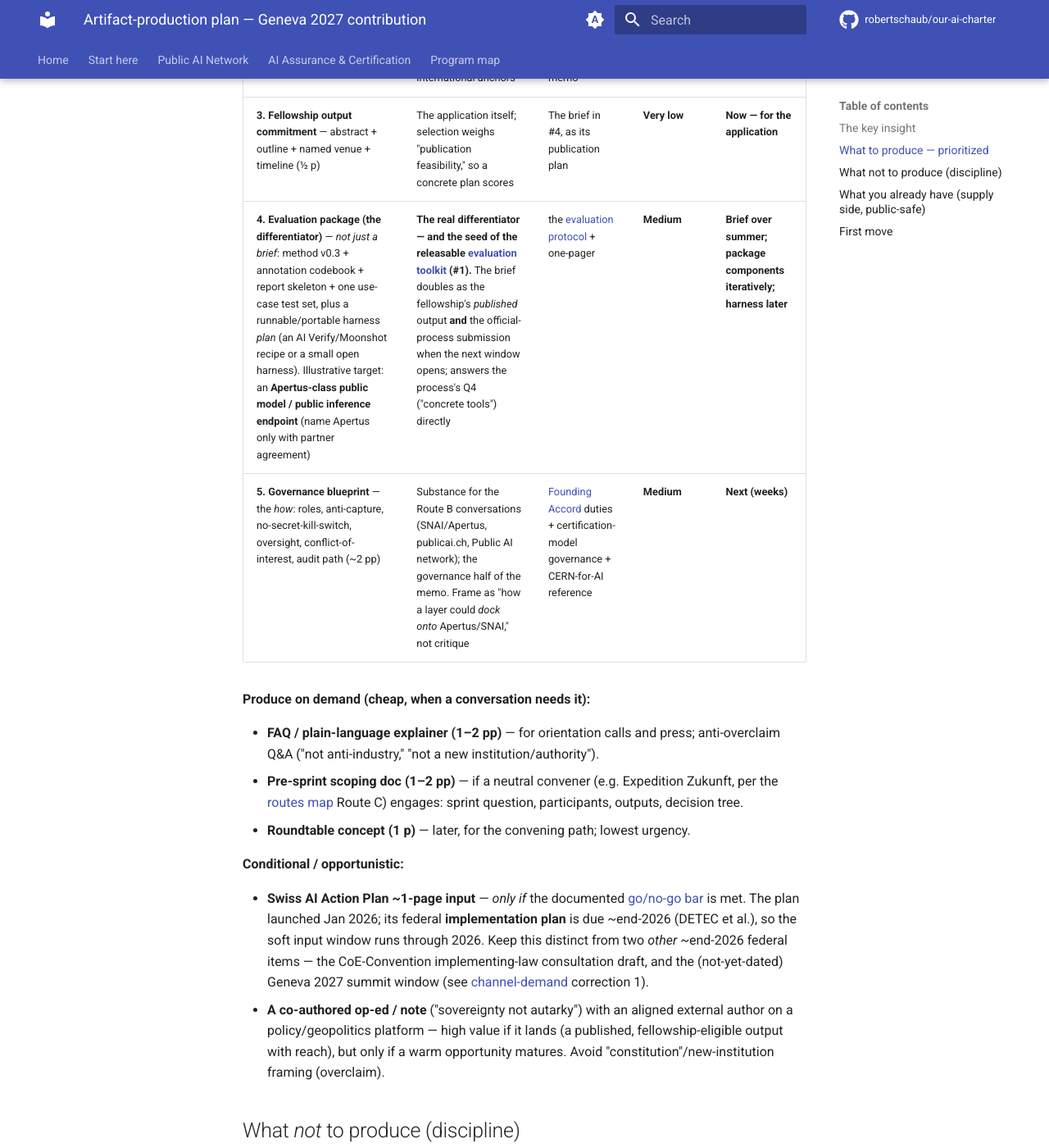
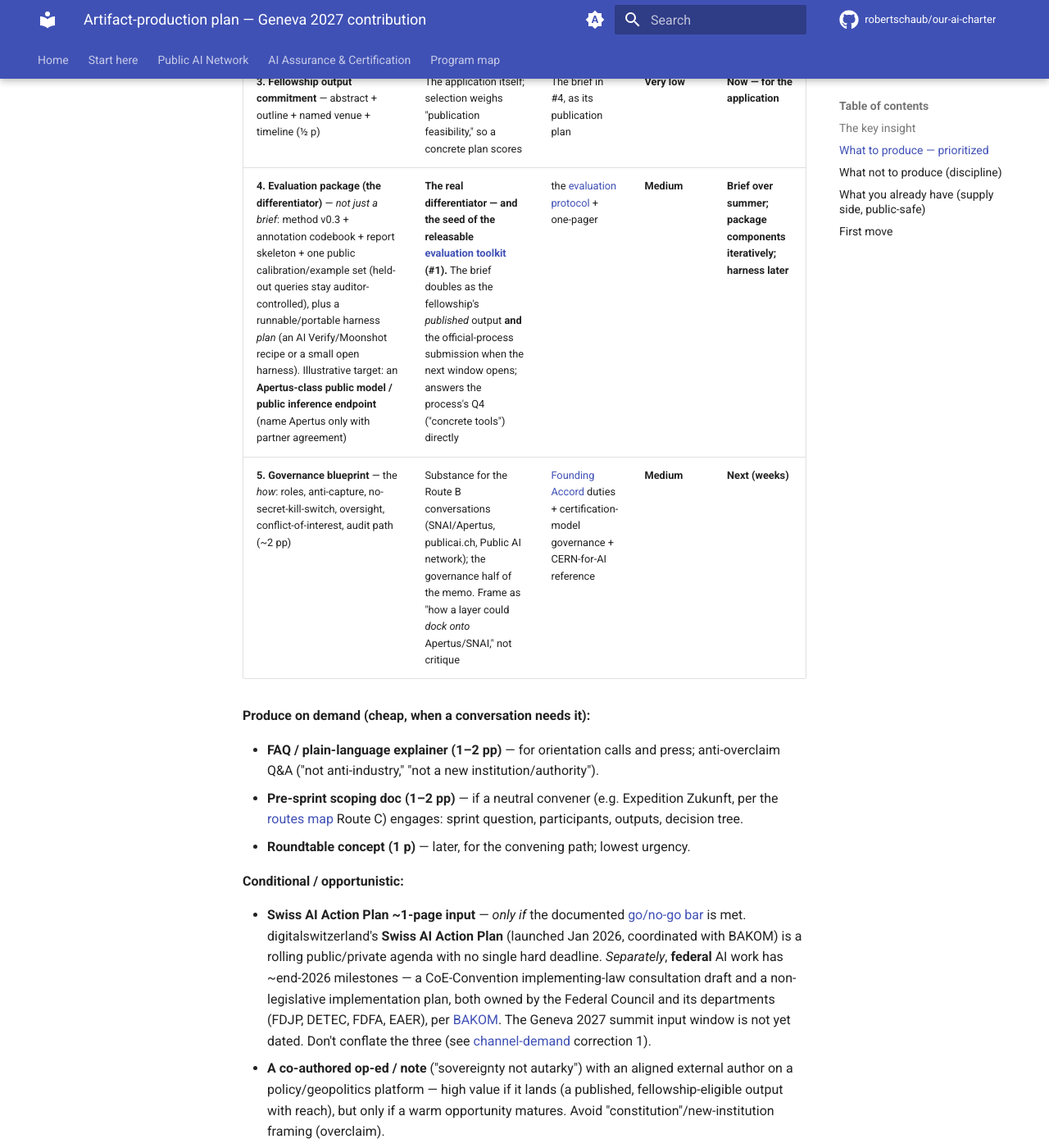
Before and after one commit to robertschaub/our-ai-charter, an MkDocs documentation site: the page built from docs/wip/artifact-production-plan.md, in a window 1280 px wide and 1400 px high, scrolled down 1208 px. Shown: the whole window at 82% size. Built offline with MkDocs 1.6.1 and Material for MkDocs 9.7.7, drawn with Linux system fonts in a browser that asks for light colours; plug-ins that fetch from the network failed and are left out; comment, search, counter and statistics services are not loaded.

Commit message:
docs(wip): fix held-out-set framing and federal attribution per re-review
- P2: a public release is a calibration/example set + an auditor-controlled
  held-out-set procedure (held-out queries stay private, per the protocol's
  anti-gaming design) — corrected in both notes; not "one held-out test set"
- P3: separate digitalswitzerland's public/private Swiss AI Action Plan from
  the Federal Council's federal AI work, which owns the ~end-2026 milestones
  (CoE implementing-law consultation draft + non-legislative implementation
  plan; FDJP/DETEC/FDFA/EAER), grounded on the BAKOM AI page
- P3: note that artifact IDs #1-#7 are stable and ordered by tier, not number

Co-Authored-By: Claude Opus 4.8 <noreply@anthropic.com>

```diff
--- a/docs/wip/artifact-production-plan.md
+++ b/docs/wip/artifact-production-plan.md
@@ -17,7 +17,7 @@ The demand side is specific. The official Geneva 2027 process asks contributors
 | **1. Keystone memo** — "Geneva 2027 Public AI Governance & Evidence Package" (~2–3 pp): problem → governance blueprint + one evaluation pilot + roundtable + pre-sprint → the ask → honest status | The fellowship-application backbone; the spine for every downstream route | [non-paper](../Public%20AI%20Network/Outreach/non-paper.en.md) + [initiation-strategy](../Public%20AI%20Network/Strategy/initiation-strategy.md) + [protocol one-pager](../AI%20Assurance%20and%20Certification/Protocol/one-pager.md) + [routes map](../Public%20AI%20Network/Strategy/geneva-2027-options.md) | **Low** (assemble) | **Now — before 12 Jul** |
 | **2. Forwardable one-pager** (initiative-level, 1 p) | A short summary that warm contacts can forward to international anchors | Executive summary of the keystone memo | **Very low** | **Now** |
 | **3. Fellowship output commitment** — abstract + outline + named venue + timeline (½ p) | The application itself; selection weighs "publication feasibility," so a concrete plan scores | The brief in #4, as its publication plan | **Very low** | **Now — for the application** |
-| **4. Evaluation package (the differentiator)** — *not just a brief*: method v0.3 + annotation codebook + report skeleton + one use-case test set, plus a runnable/portable harness *plan* (an AI Verify/Moonshot recipe or a small open harness). Illustrative target: an **Apertus-class public model / public inference endpoint** (name Apertus only with partner agreement) | **The real differentiator — and the seed of the releasable [evaluation toolkit](final-artifacts-roadmap.md) (#1).** The brief doubles as the fellowship's *published* output **and** the official-process submission when the next window opens; answers the process's Q4 ("concrete tools") directly | the [evaluation protocol](../AI%20Assurance%20and%20Certification/Protocol/grounding-faithfulness-and-contestability.md) + one-pager | **Medium** | **Brief over summer; package components iteratively; harness later** |
+| **4. Evaluation package (the differentiator)** — *not just a brief*: method v0.3 + annotation codebook + report skeleton + one public calibration/example set (held-out queries stay auditor-controlled), plus a runnable/portable harness *plan* (an AI Verify/Moonshot recipe or a small open harness). Illustrative target: an **Apertus-class public model / public inference endpoint** (name Apertus only with partner agreement) | **The real differentiator — and the seed of the releasable [evaluation toolkit](final-artifacts-roadmap.md) (#1).** The brief doubles as the fellowship's *published* output **and** the official-process submission when the next window opens; answers the process's Q4 ("concrete tools") directly | the [evaluation protocol](../AI%20Assurance%20and%20Certification/Protocol/grounding-faithfulness-and-contestability.md) + one-pager | **Medium** | **Brief over summer; package components iteratively; harness later** |
 | **5. Governance blueprint** — the *how*: roles, anti-capture, no-secret-kill-switch, oversight, conflict-of-interest, audit path (~2 pp) | Substance for the Route B conversations (SNAI/Apertus, publicai.ch, Public AI network); the governance half of the memo. Frame as "how a layer could *dock onto* Apertus/SNAI," not critique | [Founding Accord](../AI%20Assurance%20and%20Certification/Framework/founding-accord.md) duties + certification-model governance + CERN-for-AI reference | **Medium** | **Next (weeks)** |
 
 **Produce on demand (cheap, when a conversation needs it):**
@@ -28,7 +28,7 @@ The demand side is specific. The official Geneva 2027 process asks contributors
 
 **Conditional / opportunistic:**
 
-- **Swiss AI Action Plan ~1-page input** — *only if* the documented [go/no-go bar](../Public%20AI%20Network/Strategy/swiss-action-plan-contribution.md) is met. The plan launched Jan 2026; its federal **implementation plan** is due ~end-2026 (DETEC et al.), so the soft input window runs through 2026. Keep this distinct from two *other* ~end-2026 federal items — the CoE-Convention implementing-law consultation draft, and the (not-yet-dated) Geneva 2027 summit window (see [channel-demand](geneva-2027-channel-demand.md) correction 1).
+- **Swiss AI Action Plan ~1-page input** — *only if* the documented [go/no-go bar](../Public%20AI%20Network/Strategy/swiss-action-plan-contribution.md) is met. digitalswitzerland's **Swiss AI Action Plan** (launched Jan 2026, coordinated with BAKOM) is a rolling public/private agenda with no single hard deadline. *Separately*, **federal** AI work has ~end-2026 milestones — a CoE-Convention implementing-law consultation draft and a non-legislative implementation plan, both owned by the Federal Council and its departments (FDJP, DETEC, FDFA, EAER), per [BAKOM](https://www.bakom.admin.ch/en/artificial-intelligence). The Geneva 2027 summit input window is not yet dated. Don't conflate the three (see [channel-demand](geneva-2027-channel-demand.md) correction 1).
 - **A co-authored op-ed / note** ("sovereignty not autarky") with an aligned external author on a policy/geopolitics platform — high value if it lands (a published, fellowship-eligible output with reach), but only if a warm opportunity matures. Avoid "constitution"/new-institution framing (overclaim).
 
 ## What *not* to produce (discipline)
```
Also changed, not shown: docs/wip/final-artifacts-roadmap.md (+3 -1 lines).
